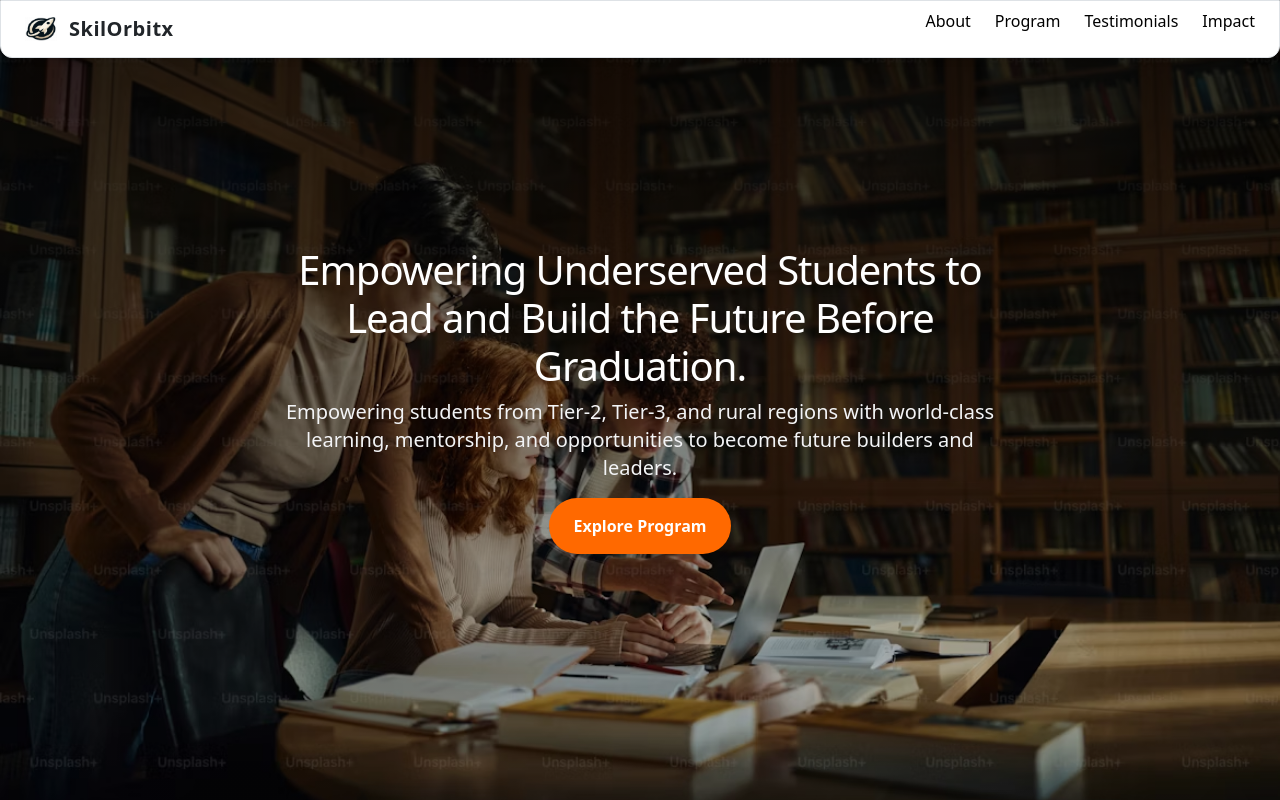
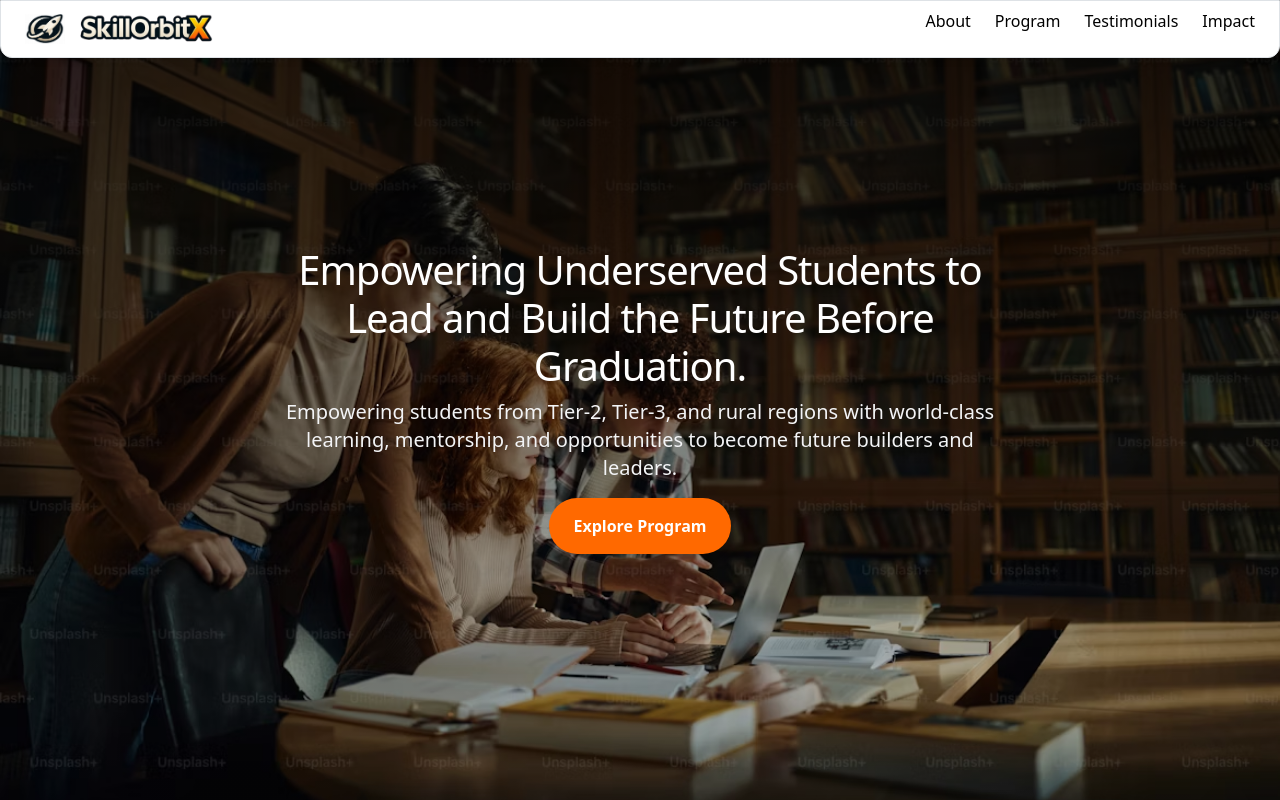
Before and after one commit to Payel647/SkilOrbitx, a Next.js app: page / in a window 1280 px wide. Shown: the top 800 px of the page. Built offline with nearby package versions, Linux system fonts and the light colour scheme.

Commit message:
Added responsive logo and hero scroll feature in navbar

```diff
--- a/app/globals.css
+++ b/app/globals.css
@@ -15,6 +15,7 @@
       transform: translateY(-50%);
     }
   }
+
 
   .animate-scrollFeedback {
     animation: scrollFeedback 12s linear infinite;
--- a/app/page.jsx
+++ b/app/page.jsx
@@ -11,7 +11,9 @@
   return (
     <main>
       <Navbar />
+      <section id="hero">
       <HeroSection />
+      </section>
       <section id="about">
       <GapSection />
       </section>
--- a/components/Navbar.jsx
+++ b/components/Navbar.jsx
@@ -11,15 +11,27 @@
   return (
     <nav className="fixed top-0 left-0 w-full z-50">
       <div className="max-w-7xl mx-auto px-4 sm:px-6 lg:px-8 py-2 flex justify-between items-center bg-white rounded-b-xl shadow-md border border-b-white/20 transition-all duration-300">
-        {/* Logo */}
-        <div className="flex items-center gap-x-3">
-          <Image src="/images/img.png" alt="SkilOrbitx Logo" width={32} height={32} className="object-contain" />
-          <span className="font-bold text-black-800 text-lg sm:text-xl tracking-wide">
-            SkilOrbitx
-          </span>
-        </div>
+       <Link href="#hero" scroll={true}>
+      <div className="flex items-center gap-x-3 cursor-pointer">
+       {/* Rocket Icon */}
+      <Image
+      src="/images/img.png"
+      alt="Rocket Icon"
+      width={40}
+      height={40}
+      className="object-contain" />
 
-        {/* Desktop Navigation */}
+       {/* SkillOrbitX Text */}
+      <Image
+      src="/images/logo.png"
+      alt="SkillOrbitX Text Logo"
+      width={140}
+      height={40}
+      className="object-contain hidden sm:block"
+    />
+  </div>
+  </Link>
+     {/* Desktop Navigation */}
         <ul className="hidden md:flex items-center gap-x-6 text-gray-900 font-medium">
           {navmenu.map((item) => (
          <Link key={item} href={`#${item.toLowerCase()}`} scroll={true} style={{textDecoration: "none"}} className="relative cursor-pointer group text-black no-underline hover:text-orange-400 transition duration-200"> {item}
```
Also changed, not shown: public/images/logo.png (added).
